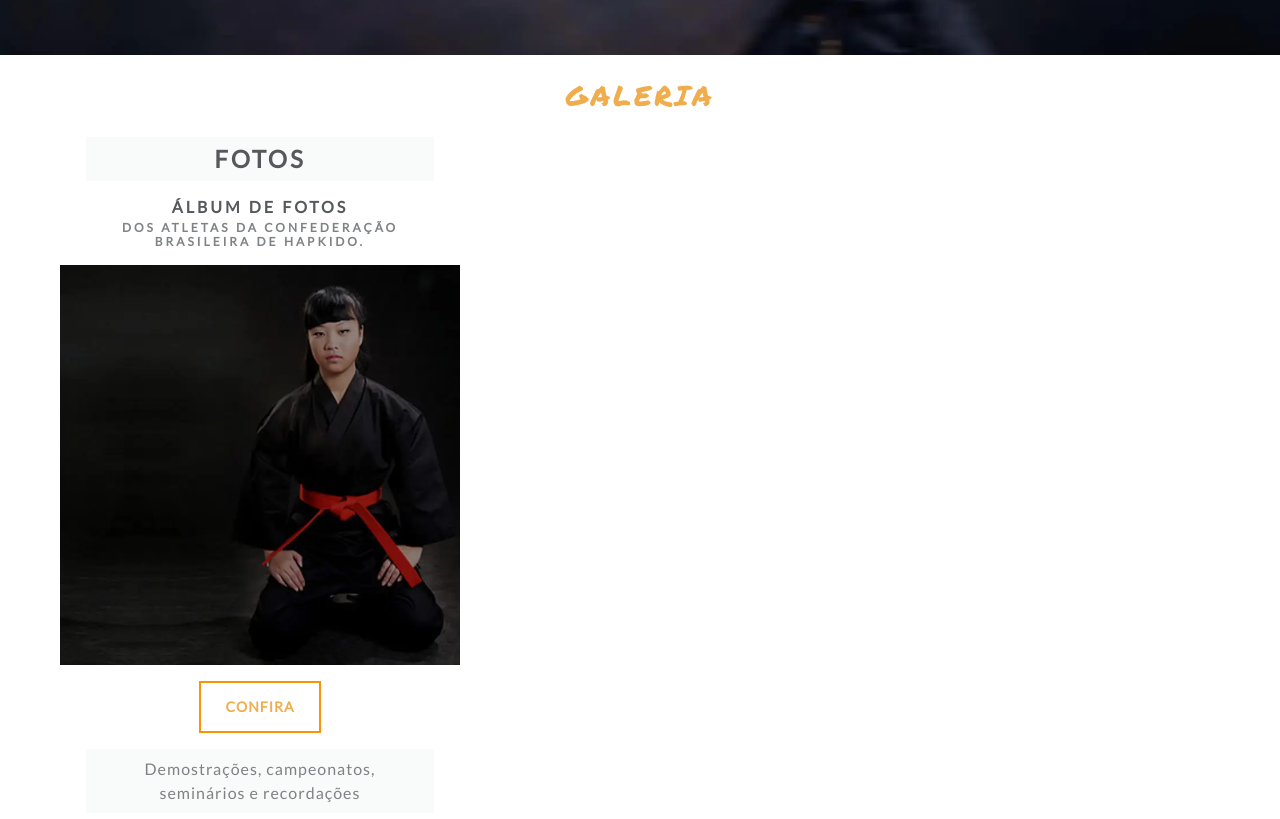
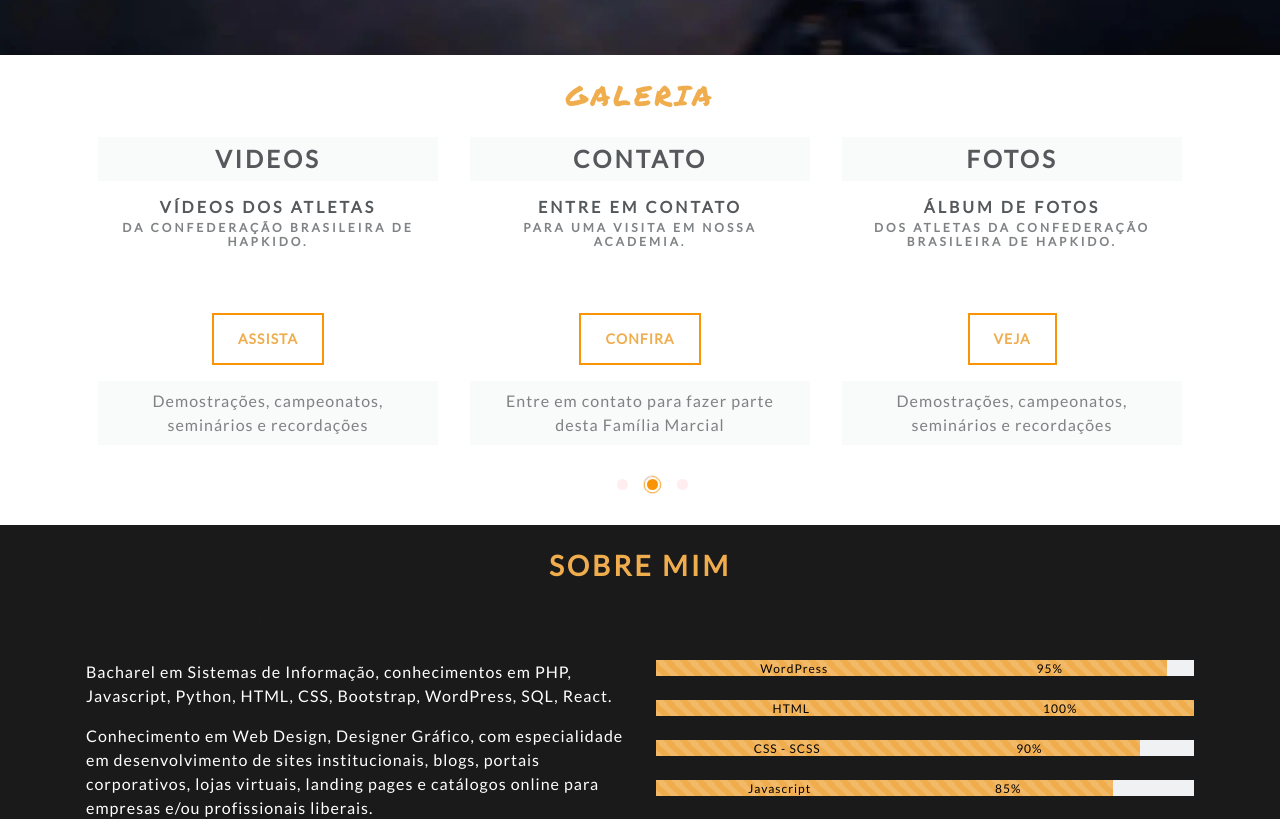
Before and after one commit to rarma4/cbhkd, a Next.js app: page / in a window 1280 px wide. Shown: the part 1680-2499 px from the top of the page. Built offline with nearby package versions, Linux system fonts and the light colour scheme; a web font is replaced by a local one.

Commit message:
galerias itens

```diff
--- a/src/app/components/Conhecimento.tsx
+++ b/src/app/components/GaleriaItens.tsx
@@ -3,11 +3,12 @@ import * as React from 'react';
 import Slider from "react-slick";
 import "slick-carousel/slick/slick.css";
 import "slick-carousel/slick/slick-theme.css";
-import '../styles/components/conhecimento.scss'
-import { ServicoS } from '../utils/Utils'
+import '../styles/components/galeriaItens.scss'
+import { GaleriaItenS } from '../utils/Utils'
 import Image from 'next/image'
+import Link from "next/link"
 
-export default function Conhecimento() {
+export default function GaleriaItens() {
   var settings = {
     dots: true,
     infinite: true,
@@ -68,28 +69,35 @@ export default function Conhecimento() {
     <>
       <Slider  {...settings}>
 
-        {ServicoS.map((item, index) => (
-          <div className="col-md-4 col-sm-6 p-3 text-center" key={index}>
+        {GaleriaItenS.map((item, index) => (
 
-            <div className="card">
-              <div className="card-body">
-                <div className="iconService w-100 d-flex justify-content-center" title="">
-                  <Image
+
+            <div className="col-md-4 col-sm-6 p-3 text-center" key={index}>
+              <div className="card mb-3">
+                <h3 className="card-header">{item.header}</h3>
+                <div className="card-body">
+                  <h5 className="card-title">{item.titulo}</h5>
+                  <h6 className="card-subtitle text-muted">{item.subtitulo}</h6>
+                </div>
+                <div className=" card-body w-100 d-flex justify-content-center" style={{ backgroundImage: "url('../../../../public/assets/img/home-bg-default.webp')!important", backgroundSize: "cover!important", backgroundPosition: "center center!important"}} >
+                  {/* <Image
                     src={item.src}
-                    alt={item.titulo}
+                    alt={item.altimg}
                     width={item.altura}
                     height={item.largura}
-                  />
+                  /> */}
                 </div>
-                <h4 className="card-title">{item.titulo}</h4>
-                {/* <h6 className="card-subtitle mb-2 text-muted">Card subtitle</h6> */}
-                <p className="card-text">{item.texto}</p>
-                {/* <a href="#" className="card-link">Card link</a>
-                <a href="#" className="card-link">Another link</a> */}
+                <div className="card-body">
+                  {/* <p className="card-text">Demostrações, campeonatos, seminários e recordações</p> */}
+                  <Link className="btn btn-outline-warning smoothScroll tm-view-more-btn" href={item.srcbtn}>{item.txtbtn}</Link>
+                </div>
+                <div className="card-footer text-muted">
+                  {item.footer}
+                </div>
               </div>
             </div>
 
-          </div>
+
         ))}
 
       </Slider>
--- a/src/app/sections/Galeria.tsx
+++ b/src/app/sections/Galeria.tsx
@@ -1,7 +1,7 @@
+import GaleriaItens from '../components/GaleriaItens'
 import '../styles/sections/galeria.scss'
 import { marker } from '../utils/Fonts'
-import Image from 'next/image'
-import Link from "next/link"
+
 
 export default function Galeria() {
   return (
@@ -10,32 +10,7 @@ export default function Galeria() {
         <div className="container">
           <div className="row mt-4 mb-5">
             <h2 className={`text-center text-warning ${marker.className}`}>Galeria</h2>
-
-            <div className="col-md-4 col-sm-6 p-3 text-center">
-              <div className="card mb-3">
-                <h3 className="card-header">Fotos</h3>
-                <div className="card-body">
-                  <h5 className="card-title">Álbum de fotos </h5>
-                  <h6 className="card-subtitle text-muted">dos atletas da Confederação Brasileira de HAPKIDO.</h6>
-                </div>
-                <div className=" w-100 d-flex justify-content-center" >
-                  <Image
-                    src="/assets/img/bannerHkd03.webp"
-                    alt="logo CBHKD"
-                    width={400}
-                    height={400}
-                  />
-                </div>
-                <div className="card-body">
-                  {/* <p className="card-text">Demostrações, campeonatos, seminários e recordações</p> */}
-                  <Link className="btn btn-outline-warning smoothScroll tm-view-more-btn" href="#">Confira</Link>
-                </div>
-                <div className="card-footer text-muted">
-                  Demostrações, campeonatos, seminários e recordações
-                </div>
-              </div>
-            </div>
-
+            <GaleriaItens/>
           </div>
         </div>
       </div>
--- a/src/app/utils/Utils.tsx
+++ b/src/app/utils/Utils.tsx
@@ -59,34 +59,44 @@ export const FormacaoAcademica = [
     }
   ]
 
-  export const ServicoS = [
+  export const GaleriaItenS = [
     {
-      "id": 1,
-      "altura": 80,
-      "largura": 120,
-      "src": "../../assets/img/design.svg",
-      "titulo": "Design",
-      "subtitulo": "",
-      "texto": "Criação e desenvolvimento de identidade visual e logomarca.",
+      "header": "Fotos",
+      "titulo": "Álbum de fotos",
+      "subtitulo": "dos atletas da Confederação Brasileira de HAPKIDO.",
+      "src": "/assets/img/bannerHkd03.webp",
+      "altimg":"bannerHkd03",
+      "altura": 380,
+      "largura": 380,
+      "txtbtn": "Veja",
+      "srcbtn": "#",
+      "footer": "Demostrações, campeonatos, seminários e recordações"
     },
     {
-      "id": 2,
-      "altura": 80,
-      "largura": 120,
-      "src": "../../assets/img/computer.svg",
-      "titulo": "Websites",
-      "subtitulo": "",
-      "texto": "Criação de sites modernos e responsivos (se adaptam ao tamanho da tela).",
+      "header": "Videos",
+      "titulo": "Vídeos dos atletas",
+      "subtitulo": "da Confederação Brasileira de HAPKIDO.",
+      "src": "/assets/img/bannerHkd02.webp",
+      "altimg":"bannerHkd02",
+      "altura": 380,
+      "largura": 380,
+      "txtbtn": "Assista",
+      "srcbtn": "#",
+      "footer": "Demostrações, campeonatos, seminários e recordações"
     },
     {
-      "id": 3,
-      "altura": 70,
-      "largura": 120,
-      "src": "../../assets/img/shop.svg",
-      "titulo": "E-Commerce",
-      "subtitulo": "",
-      "texto": "Venda na internet e se destaque com sua loja virtual",
-    }
+      "header": "Contato",
+      "titulo": "Entre em contato",
+      "subtitulo": "para uma visita em nossa academia.",
+      "src": "/assets/img/bannerHkd01.webp",
+      "altimg":"bannerHkd01",
+      "altura": 380,
+      "largura": 380,
+      "txtbtn": "Confira",
+      "srcbtn": "#",
+      "footer": "Entre em contato para fazer parte desta Família Marcial"
+    },
+
   ]
 
   export const habilidadeS = [
```
Also changed, not shown: src/app/styles/components/galeriaItens.scss (renamed from src/app/styles/components/conhecimento.scss).
